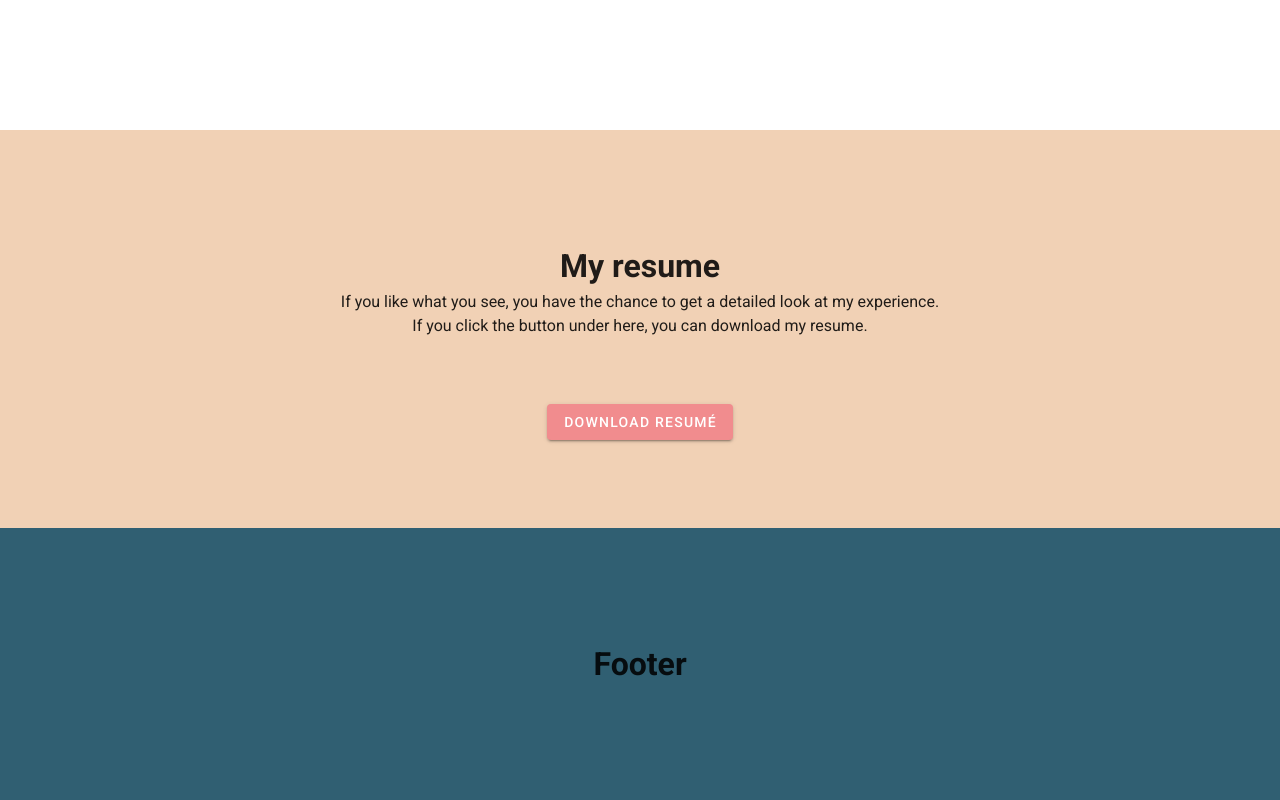
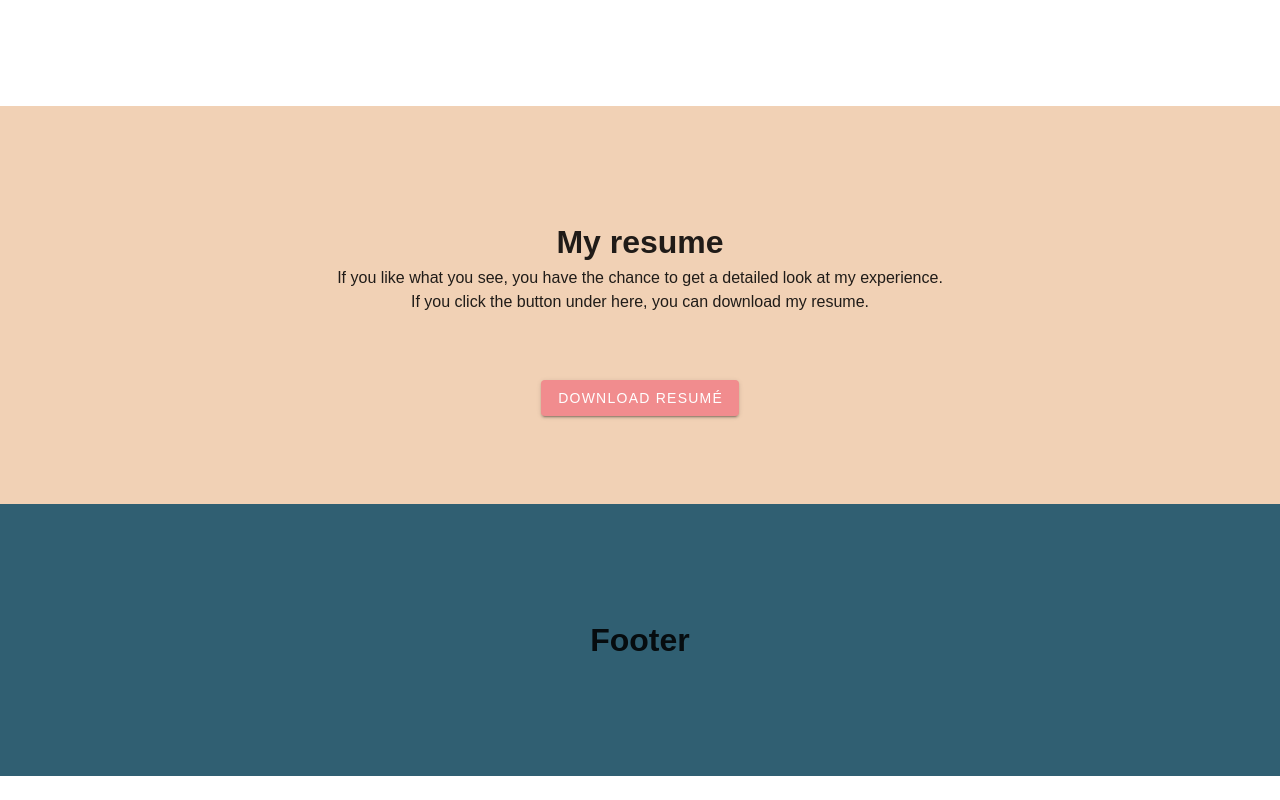
Before and after one commit to jebkor/jebkor.dk, a Vue app: page /#/ in a window 1280 px wide. Shown: the part 3381-4181 px from the top of the page. After the commit the page ends 4157 px from the top, so only its background shows below. Built offline with nearby package versions, Linux system fonts and the light colour scheme.

Commit message:
Apply Raleway as the application font
Prior to this change, it was Roboto, a way too used font

```diff
--- a/public/index.html
+++ b/public/index.html
@@ -8,7 +8,7 @@
     <title>jebkor.dk1</title>
     <link rel="stylesheet" href="https://fonts.googleapis.com/css?family=Roboto:100,300,400,500,700,900">
     <link rel="stylesheet" href="https://use.fontawesome.com/releases/v5.8.2/css/all.css" integrity="sha384-hWVjflwFxL6sNzntih27bfxkr27PmbbK/iSvJ+a4+0owXq79v+lsFkW54bOGbiDQ" crossorigin="anonymous">
-    <link rel="stylesheet" href="https://fonts.googleapis.com/css?family=Roboto:100,300,400,500,700,900">
+    <link rel="stylesheet" href="https://fonts.googleapis.com/css?family=Roboto:100,300,400,500,700,900+Raleway:300,400,700">
     <link rel="stylesheet" href="https://cdn.jsdelivr.net/npm/@mdi/font@latest/css/materialdesignicons.min.css">
   </head>
   <body>
--- a/src/styles/main.scss
+++ b/src/styles/main.scss
@@ -12,3 +12,7 @@
     }
   }
 }
+
+.v-application {
+  font-family: "Raleway", sans-serif !important;
+}
```
